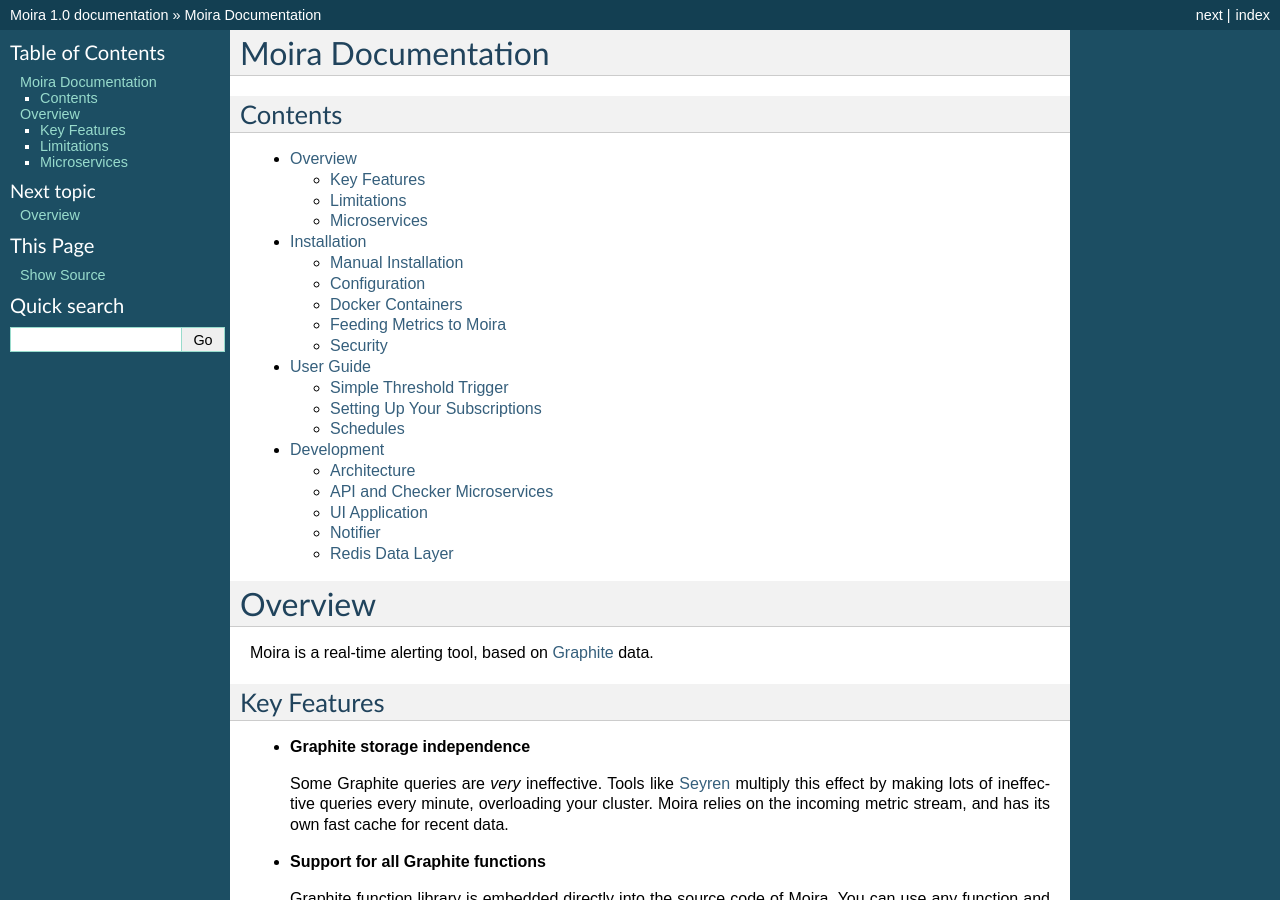
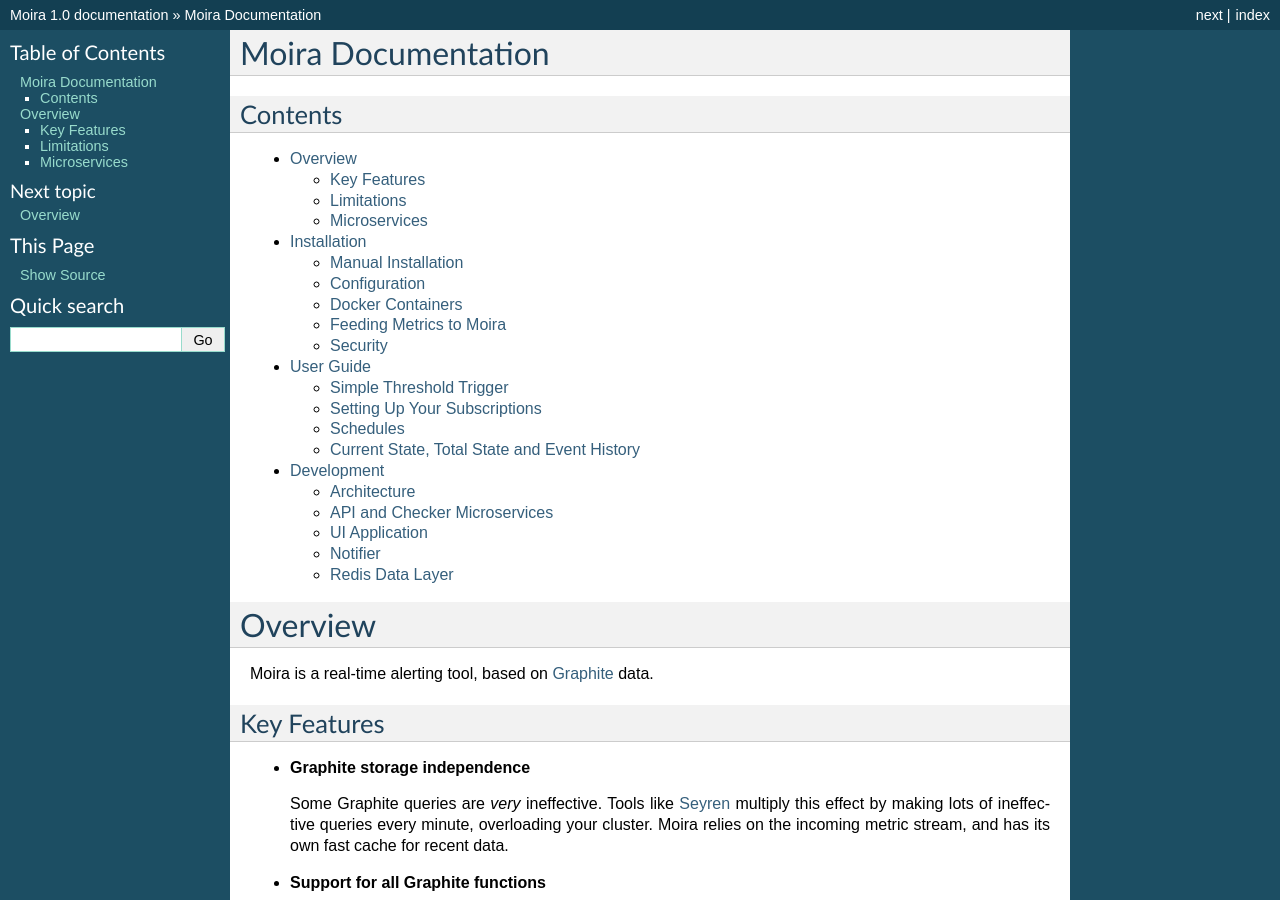
Before and after one commit to moira-alert/doc, a Sphinx documentation site: the page built from source/index.rst, in a window 1280 px wide and 900 px high. Built offline with Sphinx 7.4.7, drawn with Linux system fonts in a browser that asks for light colours; pages that are not in the unit, such as notebooks, are missing from menus; part of the change alters nothing that is shown.

```diff
--- a/source/user_guide/index.rst
+++ b/source/user_guide/index.rst
@@ -10,4 +10,4 @@ and specific. Also, we have screenshots.
    simple
    subscriptions
    schedule
-   event_history
+   trigger_page
```
